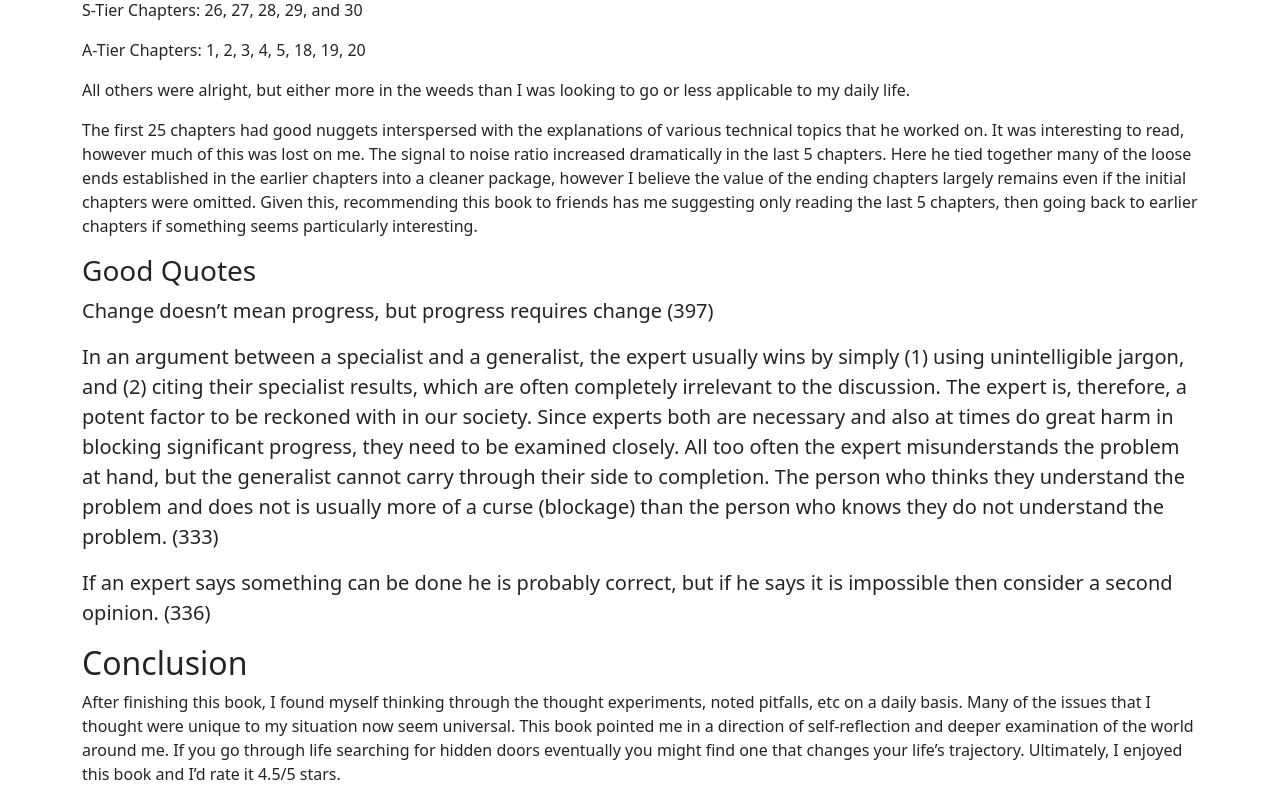
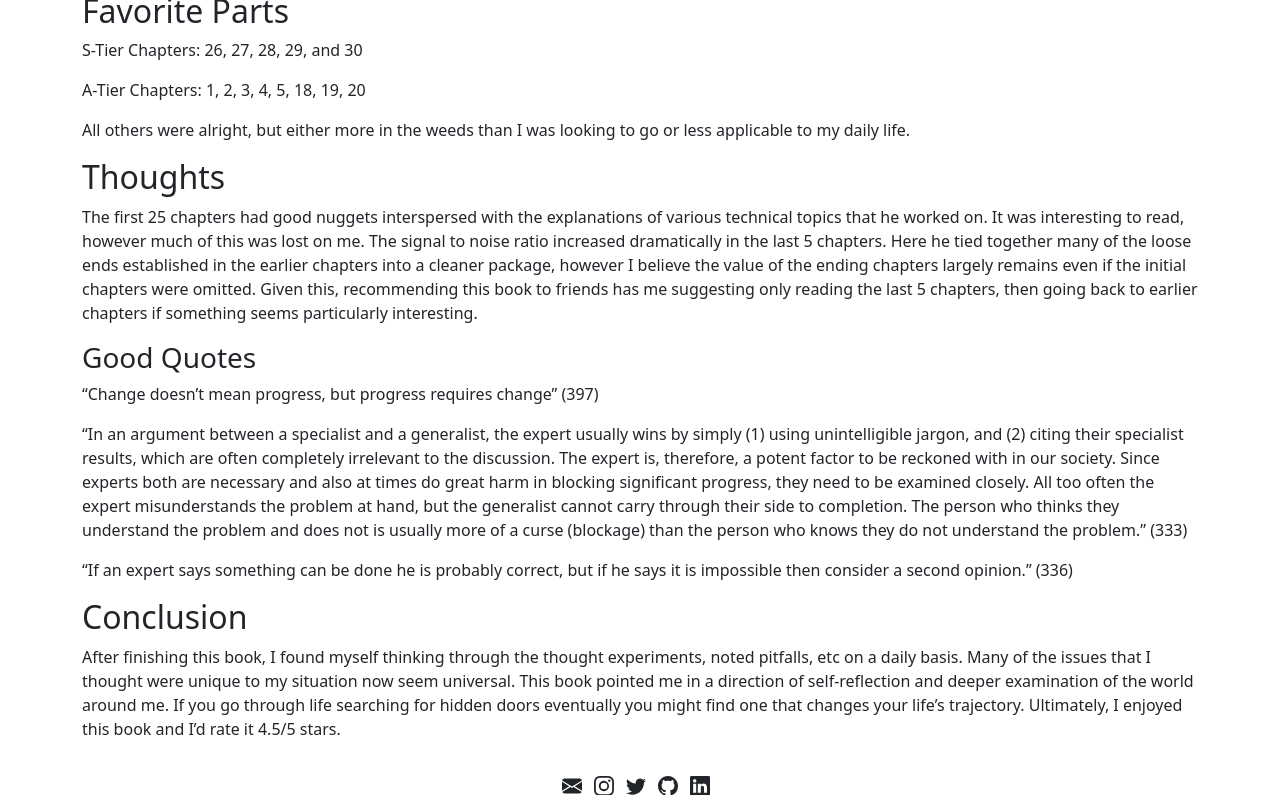
Before and after one commit to andrewnovotny/andrewnovotny.github.io, a Jekyll site: the page built from _posts/2025-10-05-Thoughts on The Art of Doing Science and Engineering.markdown, in a window 1280 px wide and 900 px high, scrolled down 687 px, cut to the strip 105-900 px from the top of the window. Built offline with Jekyll 4.4.1, drawn with Linux system fonts in a browser that asks for light colours.

Commit message:
Updating formatting

```diff
--- a/_posts/2025-10-05-Thoughts on The Art of Doing Science and Engineering.markdown
+++ b/_posts/2025-10-05-Thoughts on The Art of Doing Science and Engineering.markdown
@@ -15,6 +15,7 @@ while **The Creative Act** was more focused on Rubin's method of finding inspira
 theory/math based portions are for example of his thinking process and not 100% critical to enjoyment of the book.
 
 Unrelated to the contents, the cover looks pretty bad ass.
+
 <img src="{{site.baseurl}}/assets/images/TAODSE_Cover.jpeg" alt="The Art of Doing Science and Engineering Cover" width="250"/>
 
 ## Favorite Parts
@@ -24,21 +25,23 @@ A-Tier Chapters: 1, 2, 3, 4, 5, 18, 19, 20
 
 All others were alright, but either more in the weeds than I was looking to go or less applicable to my daily life.
 
+## Thoughts
+
 The first 25 chapters had good nuggets interspersed with the explanations of various technical topics that he worked on. It was interesting to read, however much of this was lost on me.
 The signal to noise ratio increased dramatically in the last 5 chapters. Here he tied together many of the loose ends established in the earlier chapters into a cleaner package, however
 I believe the value of the ending chapters largely remains even if the initial chapters were omitted. Given this, recommending this book to friends has me suggesting only reading
 the last 5 chapters, then going back to earlier chapters if something seems particularly interesting.
 
 ### Good Quotes
-> Change doesn't mean progress, but progress requires change (397)
+"Change doesn't mean progress, but progress requires change" (397)
 
-> In an argument between a specialist and a generalist, the expert usually wins by simply (1) using unintelligible jargon, and (2) citing their specialist results, which are
-> often completely irrelevant to the discussion. The expert is, therefore, a potent factor to be reckoned with in our society. Since experts both are necessary and also at times
-> do great harm in blocking significant progress, they need to be examined closely. All too often the expert misunderstands the problem at hand, but the generalist cannot carry
-> through their side to completion. The person who thinks they understand the problem and does not is usually more of a curse (blockage) than the person who knows they do not
-> understand the problem. (333)
+"In an argument between a specialist and a generalist, the expert usually wins by simply (1) using unintelligible jargon, and (2) citing their specialist results, which are
+often completely irrelevant to the discussion. The expert is, therefore, a potent factor to be reckoned with in our society. Since experts both are necessary and also at times
+do great harm in blocking significant progress, they need to be examined closely. All too often the expert misunderstands the problem at hand, but the generalist cannot carry
+through their side to completion. The person who thinks they understand the problem and does not is usually more of a curse (blockage) than the person who knows they do not
+understand the problem." (333)
 
-> If an expert says something can be done he is probably correct, but if he says it is impossible then consider a second opinion. (336)
+"If an expert says something can be done he is probably correct, but if he says it is impossible then consider a second opinion." (336)
 
 ## Conclusion
 After finishing this book, I found myself thinking through the thought experiments, noted pitfalls, etc on a daily basis. Many of the issues that I thought were unique to my
```
